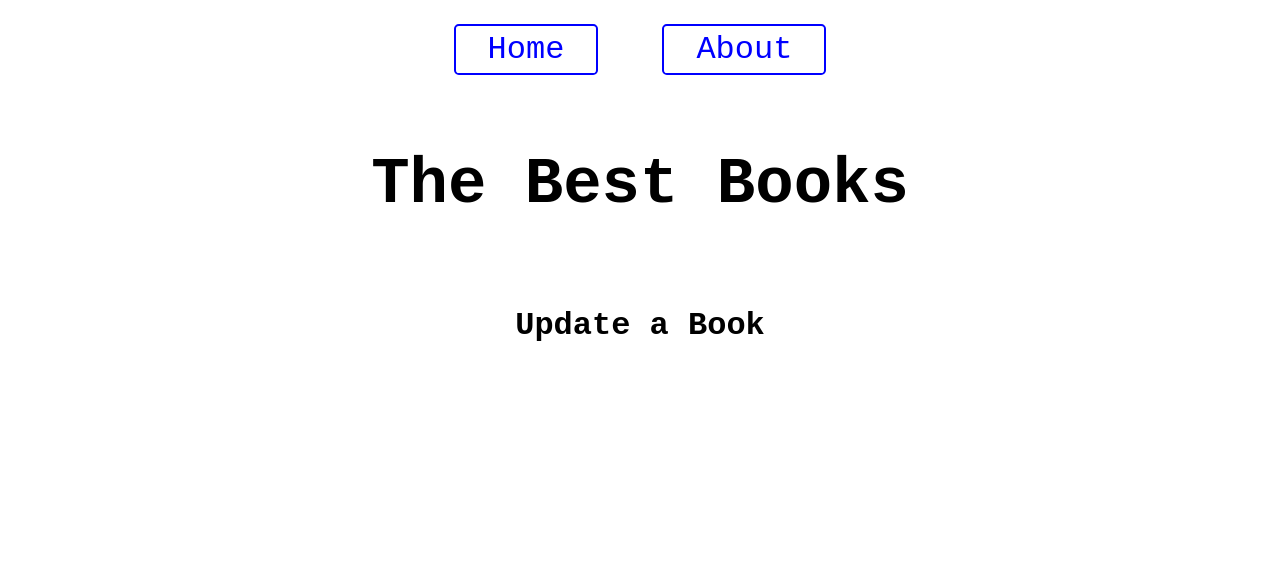
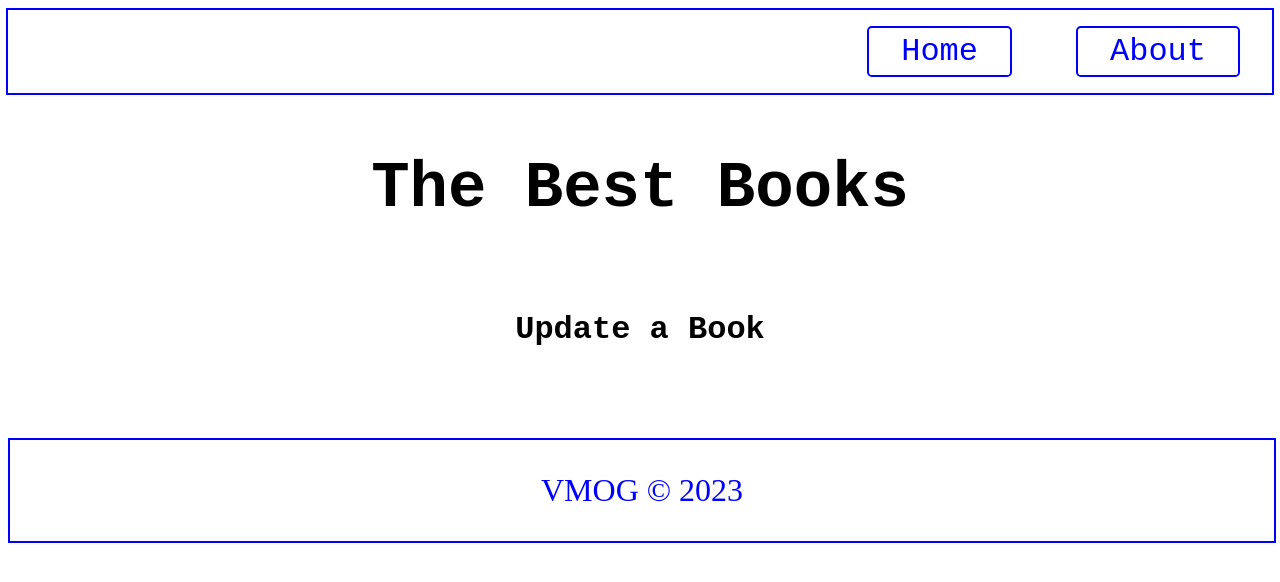
Before and after one commit to VMO2020/can-of-books-frontend, a React (Create React App) app: page /book/1 in a window 1280 px wide. Shown: the top 582 px of the page. Built offline with nearby package versions, Linux system fonts and the light colour scheme; no server answers.

Commit message:
FEAT: Add Header.js & Footer.js

```diff
--- a/src/App.css
+++ b/src/App.css
@@ -122,12 +122,6 @@ button {
 	font-size: 2rem;
 }
 
-.header-container {
-	display: flex;
-	justify-content: space-between;
-	align-items: center;
-}
-
 .link {
 	font-size: 2rem;
 	margin: 1rem 2rem;
--- a/src/App.js
+++ b/src/App.js
@@ -8,6 +8,8 @@ import { Home } from './pages/Home';
 import { About } from './pages/About';
 import { Book } from './pages/Book';
 import './App.css';
+import { Header } from './components/header/header';
+import { Footer } from './components/footer/footer';
 
 const initialForm = {
 	title: '',
@@ -61,14 +63,7 @@ function App() {
 	return (
 		<BrowserRouter>
 			<div className="App">
-				<div className="header-container">
-					<Link to="/" className="link">
-						Home
-					</Link>
-					<Link to="/about" className="link">
-						About
-					</Link>
-				</div>
+				<Header />
 				<h1>The Best Books</h1>
 				<Routes>
 					<Route
@@ -89,6 +84,7 @@ function App() {
 					<Route path="/book/:id" element={<Book data={data} />} />
 				</Routes>
 			</div>
+			<Footer />
 		</BrowserRouter>
 	);
 }
--- /dev/null
+++ b/src/components/footer/footer.css
@@ -0,0 +1,11 @@
+.footer-container {
+	text-align: center;
+	color: blue;
+	margin-top: 4rem;
+	width: 100%;
+	border: 2px solid blue;
+}
+
+.footer-container p {
+	font-size: 2rem;
+}
--- /dev/null
+++ b/src/components/footer/footer.js
@@ -0,0 +1,9 @@
+import './footer.css';
+
+export const Footer = () => {
+	return (
+		<div className="footer-container">
+			<p>VMOG &copy; 2023</p>
+		</div>
+	);
+};
--- /dev/null
+++ b/src/components/header/header.css
@@ -0,0 +1,7 @@
+.header-container {
+	display: flex;
+	justify-content: flex-end;
+	align-items: center;
+	width: 100%;
+	border: 2px solid blue;
+}
--- /dev/null
+++ b/src/components/header/header.js
@@ -0,0 +1,15 @@
+import { Link } from 'react-router-dom';
+import './header.css';
+
+export const Header = () => {
+	return (
+		<header className="header-container">
+			<Link to="/" className="link">
+				Home
+			</Link>
+			<Link to="/about" className="link">
+				About
+			</Link>
+		</header>
+	);
+};
```
